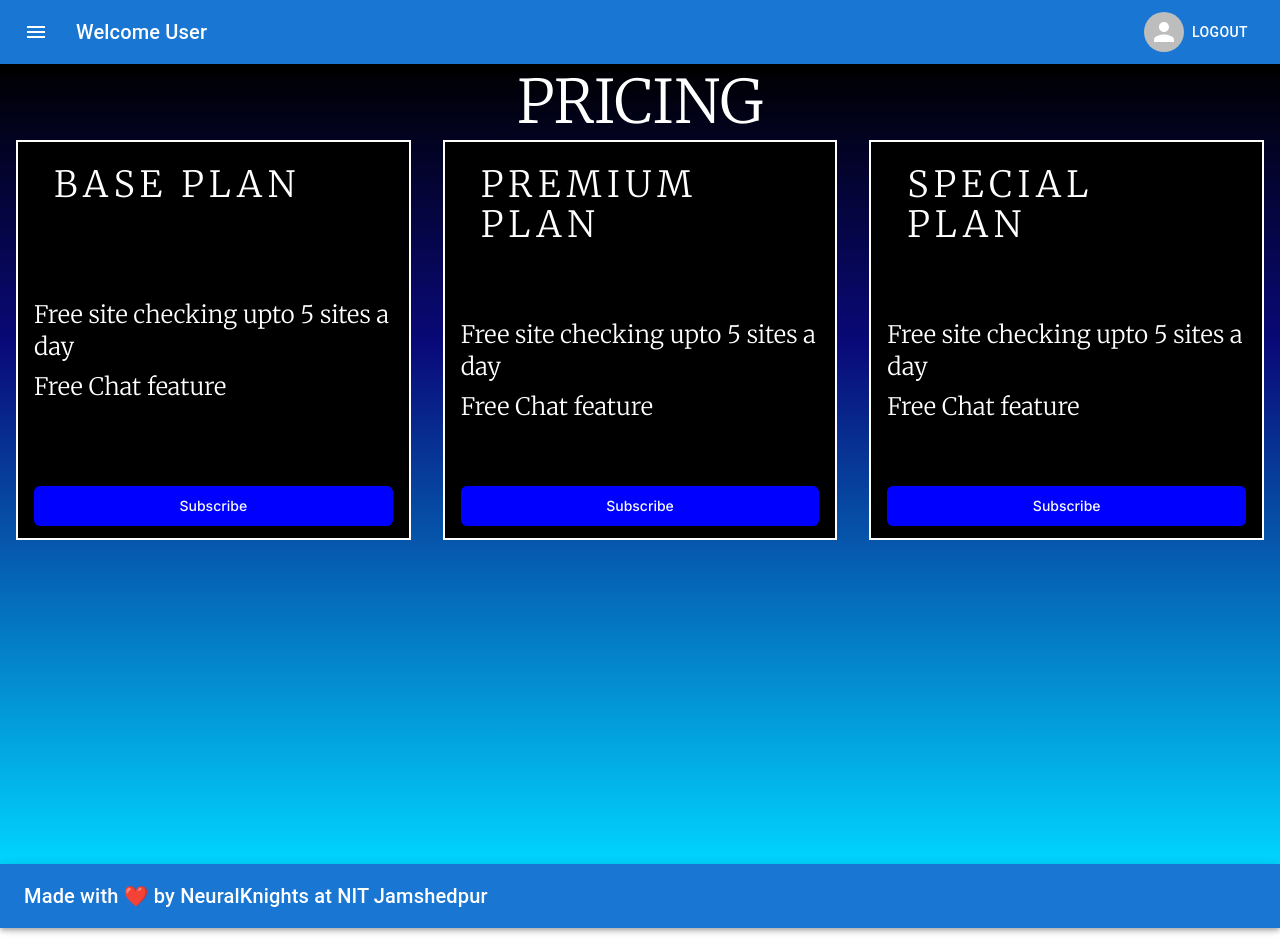
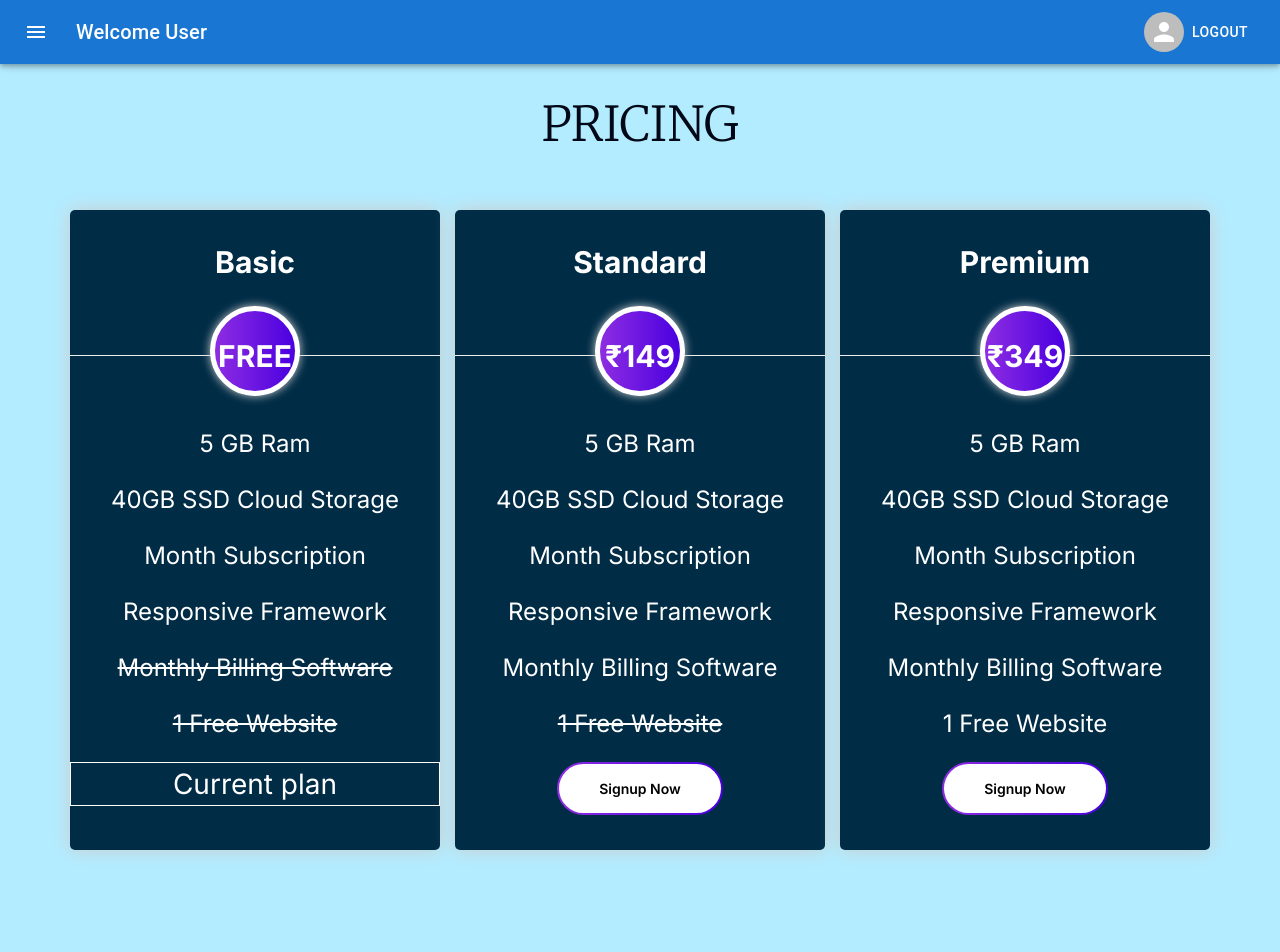
Before and after one commit to Ojass-2024-Hack-de-Science/NeuralKnights, a Next.js app: page /pricing in a window 1280 px wide. Shown: the top 952 px of the page. Before the commit the page ends 928 px from the top, so only its background shows below. Built offline with nearby package versions, Linux system fonts and the light colour scheme; no server answers.

Commit message:
minor fixes

```diff
--- a/app/(root)/Dashboard/Footer.tsx
+++ b/app/(root)/Dashboard/Footer.tsx
@@ -1,22 +1,18 @@
-"use client";
+
 import * as React from "react";
 import AppBar from "@mui/material/AppBar";
 import Box from "@mui/material/Box";
 import Toolbar from "@mui/material/Toolbar";
 import Typography from "@mui/material/Typography";
+import { useSession } from "next-auth/react";
 
 export default function ButtonAppBar() {
   return (
-    <Box sx={{ flexGrow: 1, zIndex: 100 }}>
-      <AppBar position="sticky">
+    <Box sx={{ flexGrow: 1 }}>
+      <AppBar position="sticky" style={{ top: "auto", bottom: 0 }}>
         <Toolbar>
-          <Typography
-            variant="h6"
-            component="div"
-            sx={{ flexGrow: 1 }}
-            className="flex flex-center text-center align-middle"
-          >
-            Made with ❤️ by NeuralKnights at NIT Jamshedpur
+          <Typography variant="h6" component="div" sx={{ flexGrow: 1 }}>
+            Made with ❤️ at NIT Jamshedput by Neural Knights
           </Typography>
         </Toolbar>
       </AppBar>
--- a/app/(root)/layout.tsx
+++ b/app/(root)/layout.tsx
@@ -13,7 +13,6 @@ const layout = ({ children }: { children: React.ReactNode }) => {
       </div>
 
       {children}
-      <Footer />
     </div>
   );
 };
--- a/app/(root)/pricing/Pricing.tsx
+++ b/app/(root)/pricing/Pricing.tsx
@@ -1,95 +1,119 @@
+"use client";
 import React from "react";
 import "../styles/CustomBtnStyles.css";
-import { Button } from "@/components/ui/button";
+import "../styles/PricingStyles.css";
+import "../styles/CustomBtnStyles.css";
+import Footer from "../dashboard/Footer";
 const Pricing = () => {
   return (
+    <>
+      {/* backgroundColor: "#002c46" */}
       <div
         style={{
-        minHeight: "100vh",
-        background:
-          "rgb(0,0,0) linear-gradient(180deg, rgba(0,0,0,1) 0%, rgba(9,9,121,1) 35%, rgba(0,212,255,1) 100%)",
+          display: "flex",
+          alignItems: "center",
+          justifyContent: "center",
+          fontSize: "3rem",
+          margin: "0.5em",
+        }}
+        className="merriweather-light"
+      >
+        PRICING
+      </div>
+      <div className="wrapper ">
+        <div
+          className="pricing-table gprice-single"
+          style={{ maxHeight: "80dvh", backgroundColor: "#002c46" }}
+        >
+          <div className="head">
+            <h4 className="title text-white">Basic</h4>
+          </div>
+          <div className="content">
+            <div className="price">
+              <h1>FREE</h1>
+            </div>
+            <ul>
+              <li>5 GB Ram</li>
+              <li>40GB SSD Cloud Storage</li>
+              <li>Month Subscription</li>
+              <li>Responsive Framework</li>
+              <li>
+                {" "}
+                <del>Monthly Billing Software</del>{" "}
+              </li>
+              <li>
+                {" "}
+                <del>1 Free Website</del>
+              </li>
+            </ul>
+            <div
+              style={{
+                color: "white",
+                fontSize: "2em",
+                border: "1px solid white",
               }}
             >
-      <div>
-        <div className=" merriweather-light text-white text-6xl mx-5 py-2 flex justify-center items-center ">
-          PRICING
+              Current plan
             </div>
-        <div className="flex justify-center items-center my-auto mx-auto ">
-          <div
-            className="mx-4 px-4 flex flex-col justify-between"
-            style={{
-              border: "2px solid white",
-              maxWidth: "400px",
-              minHeight: "400px",
-              backgroundColor: "black",
-            }}
-          >
-            <div className="merriweather-light text-4xl text-white animBtn  my-2">
-              Base plan
-            </div>
-            <div className="merriweather-light text-white text-2xl my-3">
-              <ol>
-                <li className="my-2">Free site checking upto 5 sites a day</li>
-                <li className="my-2">Free Chat feature</li>
-              </ol>
-            </div>
-            <div className="flex justify-center items-end my-3">
-              <Button style={{ width: "100%", backgroundColor: "blue" }}>
-                Subscribe
-              </Button>
           </div>
         </div>
         <div
-            className="mx-4 px-4 flex flex-col justify-between"
-            style={{
-              border: "2px solid white",
-              maxWidth: "400px",
-              minHeight: "400px",
-              backgroundColor: "black",
-            }}
+          className="pricing-table gprice-single"
+          style={{ maxHeight: "80dvh", backgroundColor: "#002c46" }}
         >
-            <div className="merriweather-light text-4xl text-white animBtn  my-2">
-              Premium plan
+          <div className="head">
+            <h4 className="title  text-white">Standard</h4>
           </div>
-            <div className="merriweather-light text-white text-2xl my-3">
-              <ol>
-                <li className="my-2">Free site checking upto 5 sites a day</li>
-                <li className="my-2">Free Chat feature</li>
-              </ol>
+          <div className="content">
+            <div className="price">
+              <h1>₹149</h1>
             </div>
-            <div className="flex justify-center items-end my-3">
-              <Button style={{ width: "100%", backgroundColor: "blue" }}>
-                Subscribe
-              </Button>
+            <ul>
+              <li>5 GB Ram</li>
+              <li>40GB SSD Cloud Storage</li>
+              <li>Month Subscription</li>
+              <li>Responsive Framework</li>
+              <li>Monthly Billing Software</li>
+              <li>
+                <del>1 Free Website</del>
+              </li>
+            </ul>
+            <div className="sign-up">
+              <a href="#" className="btn bordered radius">
+                Signup Now
+              </a>
+            </div>
           </div>
         </div>
         <div
-            className="mx-4 px-4 flex flex-col justify-between"
-            style={{
-              border: "2px solid white",
-              maxWidth: "400px",
-              minHeight: "400px",
-              backgroundColor: "black",
-            }}
+          className="pricing-table gprice-single"
+          style={{ maxHeight: "80dvh", backgroundColor: "#002c46" }}
         >
-            <div className="merriweather-light text-4xl text-white animBtn  my-2">
-              Special plan
+          <div className="head">
+            <h4 className="title  text-white">Premium</h4>
           </div>
-            <div className="merriweather-light text-white text-2xl my-3">
-              <ol>
-                <li className="my-2">Free site checking upto 5 sites a day</li>
-                <li className="my-2">Free Chat feature</li>
-              </ol>
+          <div className="content">
+            <div className="price">
+              <h1>₹349</h1>
             </div>
-            <div className="flex justify-center items-end my-3">
-              <Button style={{ width: "100%", backgroundColor: "blue" }}>
-                Subscribe
-              </Button>
+            <ul>
+              <li>5 GB Ram</li>
+              <li>40GB SSD Cloud Storage</li>
+              <li>Month Subscription</li>
+              <li>Responsive Framework</li>
+              <li>Monthly Billing Software</li>
+              <li>1 Free Website</li>
+            </ul>
+            <div className="sign-up">
+              <a href="#" className="btn bordered radius">
+                Signup Now
+              </a>
             </div>
           </div>
         </div>
       </div>
-    </div>
+      <Footer />
+    </>
   );
 };
 
--- a/app/(root)/pricing/page.tsx
+++ b/app/(root)/pricing/page.tsx
@@ -15,10 +15,12 @@ export default function Page() {
   };
 
   return (
-    <div style={{ backgroundColor: "#002c46", backgroundAttachment: "fixed" }}>
-      <Navbar />
-      <Pricing />
-      {/* the main pg */}
-    </div>
+    <>
+      <div style={{ backgroundColor: "#b3ecff"}}>
+        <Navbar />
+        <Pricing />
+      </div>
+      {/* <Test /> */}
+    </>
   );
 }
--- /dev/null
+++ b/app/(root)/styles/PricingStyles.css
@@ -0,0 +1,145 @@
+* {
+  margin: 0;
+  padding: 0;
+  box-sizing: border-box;
+}
+body {
+  font-family: "Montserrat", sans-serif;
+  font-size: 14px;
+}
+.wrapper {
+  display: grid;
+  grid-template-columns: repeat(3, 1fr);
+  grid-gap: 15px;
+  margin: 50px;
+  padding: 0px 20px;
+  height: 100vh;
+}
+.pricing-table {
+  box-shadow: 0px 0px 18px #ccc;
+  text-align: center;
+  padding: 30px 0px;
+  border-radius: 5px;
+  position: relative;
+}
+.pricing-table .head {
+  border-bottom: 1px solid #eee;
+  padding-bottom: 50px;
+  transition: all 0.5s ease;
+}
+.pricing-table:hover .head {
+  border-bottom: 1px solid #8e2de2;
+}
+
+.pricing-table .head .title {
+  margin-bottom: 20px;
+  font-size: 30px;
+  font-weight: 700;
+}
+
+.pricing-table .content .price {
+  background: linear-gradient(to right, #8e2de2 0%, #4a00e0 100%);
+  width: 90px;
+  height: 90px;
+  margin: auto;
+  line-height: 90px;
+  border-radius: 50%;
+  border: 5px solid #fff;
+  box-shadow: 0px 0px 10px #ccc;
+  margin-top: -50px;
+  transition: all 0.5s ease;
+}
+.pricing-table:hover .content .price {
+  transform: scale(1.2);
+}
+.pricing-table .content .price h1 {
+  color: #fff;
+  font-size: 30px;
+  font-weight: 700;
+}
+.pricing-table .content ul {
+  list-style-type: none;
+  margin-bottom: 20px;
+  padding-top: 10px;
+  font-size: 30px;
+}
+
+.pricing-table .content ul li {
+  margin: 20px 0px;
+  font-size: 24px;
+  color: #ffffff;
+}
+
+.pricing-table .content .sign-up {
+  background: linear-gradient(to right, #8e2de2 0%, #4a00e0 100%);
+  border-radius: 40px;
+  font-weight: 500;
+  position: relative;
+  display: inline-block;
+}
+
+.pricing-table .btn {
+  color: #fff;
+  padding: 14px 40px;
+  display: inline-block;
+  text-align: center;
+  font-weight: 600;
+  -webkit-transition: all 0.3s linear;
+  -moz-transition: all 0.3 linear;
+  transition: all 0.3 linear;
+  border: none;
+  font-size: 14px;
+  text-transform: capitalize;
+  position: relative;
+  text-decoration: none;
+  margin: 2px;
+  z-index: 9999;
+  text-decoration: none;
+  border-radius: 50px;
+}
+
+.pricing-table .btn:hover {
+  box-shadow: 0px 0px 15px rgba(255, 255, 255, 0.3);
+}
+
+.pricing-table .btn.bordered {
+  z-index: 50;
+  color: #000000;
+}
+.pricing-table:hover .btn.bordered {
+  color: #fff !important;
+}
+
+.pricing-table .btn.bordered:after {
+  background: #fff none repeat scroll 0 0;
+  border-radius: 50px;
+  content: "";
+  height: 100%;
+  left: 0;
+  position: absolute;
+  top: 0;
+  -webkit-transition: all 0.3s linear;
+  -moz-transition: all 0.3 linear;
+  transition: all 0.3 linear;
+  width: 100%;
+  z-index: -1;
+  -webkit-transform: scale(1);
+  -moz-transform: scale(1);
+  transform: scale(1);
+}
+.pricing-table:hover .btn.bordered:after {
+  opacity: 0;
+  transform: scale(0);
+}
+
+@media screen and (max-width: 768px) {
+  .wrapper {
+    grid-template-columns: repeat(2, 1fr);
+  }
+}
+
+@media screen and (max-width: 600px) {
+  .wrapper {
+    grid-template-columns: 1fr;
+  }
+}
```
Lines whose indentation alone changed are shown as unchanged.
